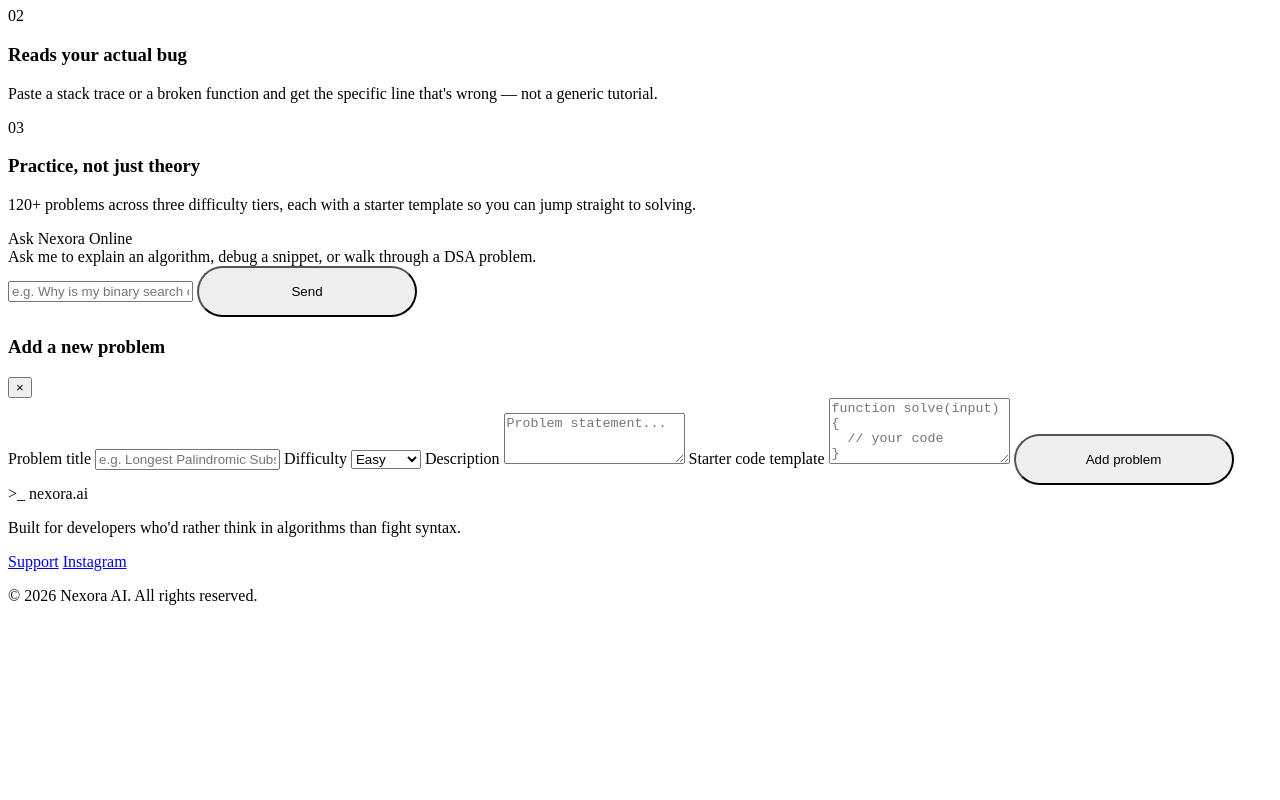
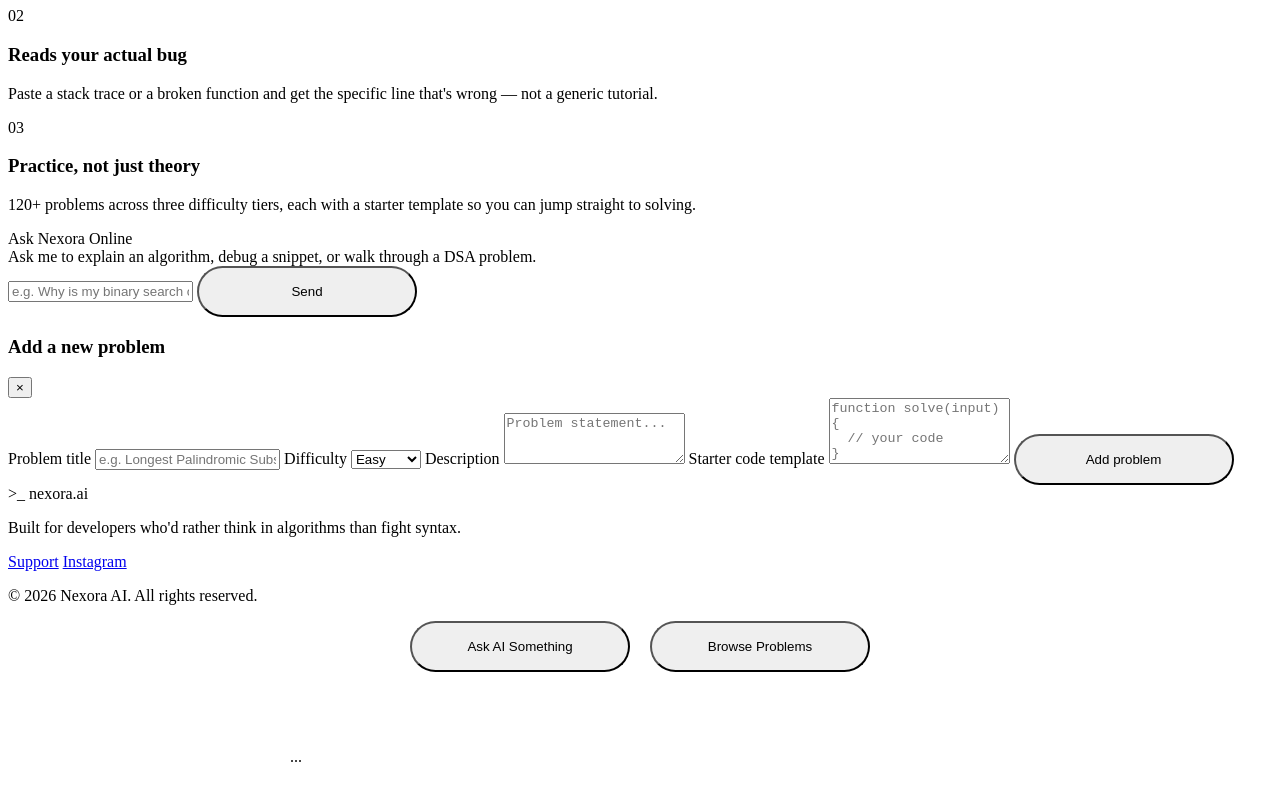
Before and after one commit to saishivareddy18-collab/nexora-ai, a plain HTML site: page index.html in a window 1280 px wide. Shown: the part 2121-2921 px from the top of the page. Before the commit the page ends 2742 px from the top, so only its background shows below. Drawn offline with Linux system fonts and the light colour scheme.

Commit message:
Update index.html

```diff
--- a/index.html
+++ b/index.html
@@ -173,3 +173,11 @@
 <script src="script.js"></script>
 </body>
 </html>
+<div class="hero-buttons">
+   <button class="btn">Ask AI Something</button>
+   <button class="btn">Browse Problems</button>
+</div>
+
+<div class="demo-card">
+   ...
+</div>
```
